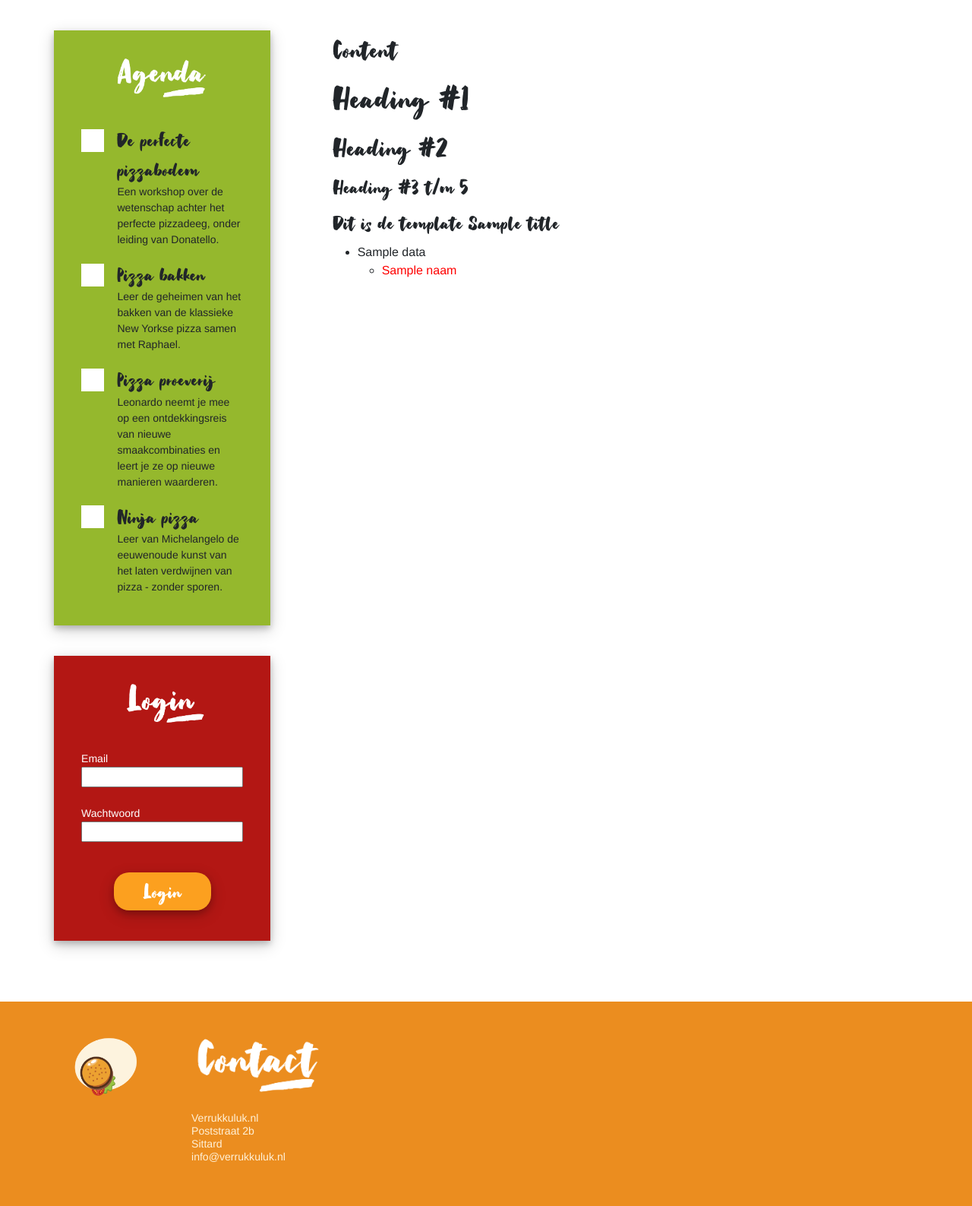
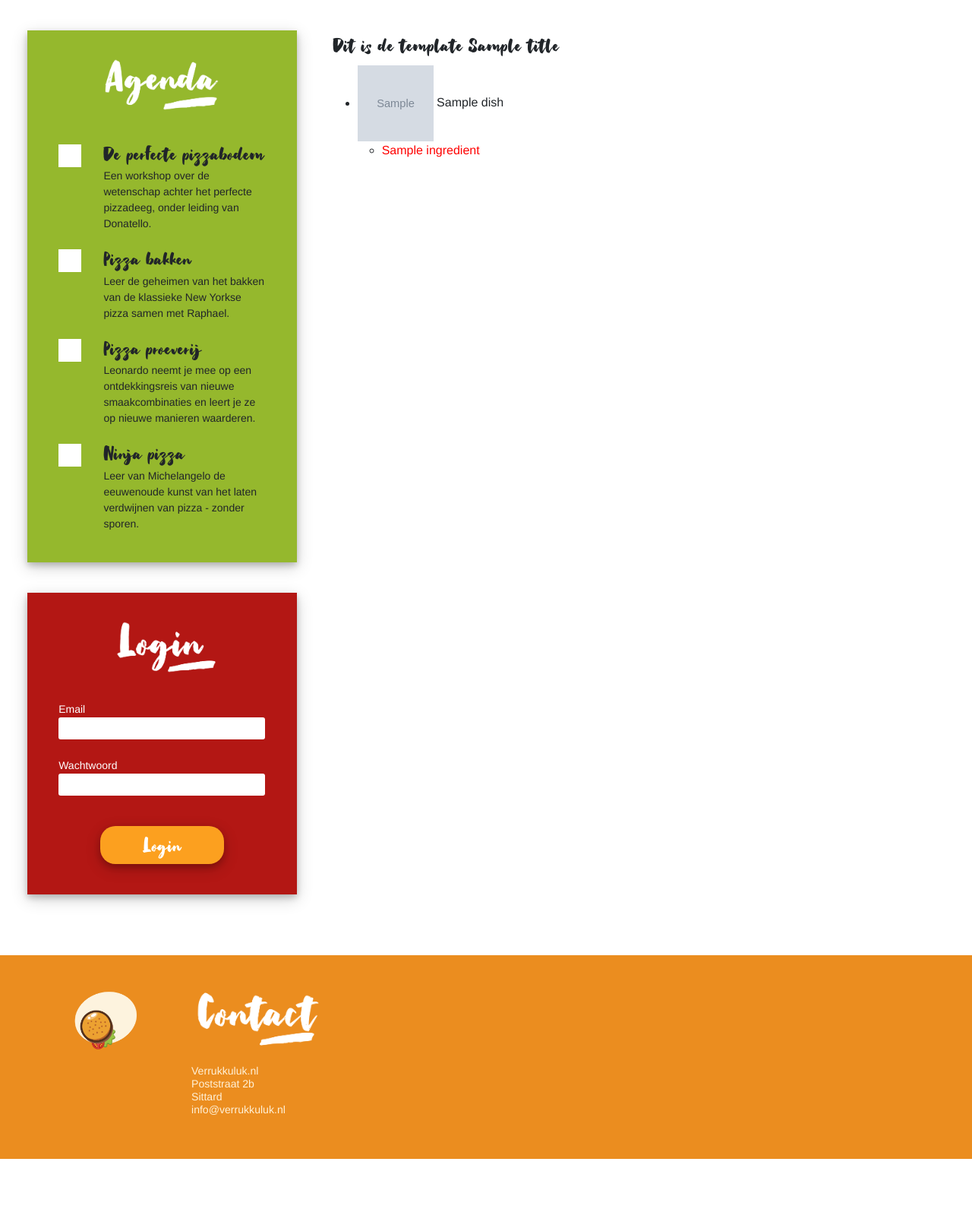
Before and after one commit to LeroyRoncken/educom-verrukkulluk, a PHP site: the page made by templates/homepage.html.twig in a window 1280 px wide. Shown: the part 536-2123 px from the top of the page at 76% size. After the commit the page ends 2061 px from the top, so only its background shows below. Run offline with PHP 8.4, Linux system fonts and the light colour scheme; the template is opened without the code that fills it: most values are stand-ins (such as "Sample title", 1, 10 or a date in 2020); grey boxes marked "Sample" are stand-in pictures; some libraries are stand-ins or nearby versions.

Commit message:
Homepage loop - connectie met database gemaakt (#13)

```diff
--- a/assets/css/main.css
+++ b/assets/css/main.css
@@ -121,6 +121,15 @@ html, body {
     margin: 20px;
 }
 
+.titleLogo{
+    display: block;
+    margin-top: 30px;
+    margin-bottom: 30px;
+    margin-left: auto;
+    margin-right: auto;
+    width: 50%;
+}
+
 .boxShadow{
     box-shadow: 0 4px 8px 0 rgba(0, 0, 0, 0.2), 0 6px 20px 0 rgba(0, 0, 0, 0.19);
 }
@@ -130,15 +139,6 @@ html, body {
     /* width: 100%;
     height: 100%; */
     /* margin: 10%; */
-}
-
-.titleLogo{
-    display: block;
-    margin-top: 30px;
-    margin-bottom: 30px;
-    margin-left: auto;
-    margin-right: auto;
-    width: 50%;
 }
 
 .agendaIcon{
@@ -179,8 +179,10 @@ html, body {
     display: block;
     margin: auto;
     width: 100%;
+    border-radius: 3px;
+    border-style: none;
     color: var(--black);
-    font-size: 14px;
+    font-size: 18px;
 }
 
 .loginButton{
--- a/templates/homepage.html.twig
+++ b/templates/homepage.html.twig
@@ -10,10 +10,10 @@
     $(document).ready( function() {
 
         const mySlides = [
+            { src: "https://static.ah.nl/static/recepten/img_097765_1224x900_JPG.jpg" },
             { src: "https://static.ah.nl/static/recepten/img_RAM_PRD147605_1224x900_JPG.jpg" },
-            { src: "https://static.ah.nl/static/recepten/img_097765_1224x900_JPG.jpg" },
+            { src: "https://static.ah.nl/static/recepten/img_118618_1224x900_JPG.jpg" },
             { src: "https://static.ah.nl/static/recepten/img_RAM_PRD171861_1224x900_JPG.jpg" },
-            { src: "https://static.ah.nl/static/recepten/img_118618_1224x900_JPG.jpg" },
         ]
 
         $("#background-image").vegas({
@@ -30,27 +30,21 @@
 
 {# nu de block content op in de main pagina vullen #}
 {% block content %}
-    {# Dit is commentaar #}
 
-    {# Print #}
-    <h1>Heading #1</h1>
-    <h2>Heading #2</h2>
-    <h3>Heading #3 t/m 5</h3>
-
-    <h4>Dit is de template {{  title }}</h4>
+    <h4>Dit is de template {{ title }}</h4>
 
 {# Loop #}
     <ul>
     {% for record in data %}
         <li>
-            {# <img src="{{ record.foto }}" style="width: 100px; heigfht: 100px;"> #}
+            <img src="{{ record.dish.image }}" style="width: 100px; height: 100px;">
 
-            {{ record.title }}
+            {{ record.dish.name }}
             {# sub-loop #}
             <ul>
-                {% for ingr in record.ingredienten %}
+                {% for ingr in record.ingredients %}
                     <li>
-                        <span {% if ingr.id < 2 %}style='color: #F00'{% endif %}>{{  ingr.naam }}</span>
+                        <span {% if ingr.id < 2 %}style='color: #F00'{% endif %}>{{ ingr.name }}</span>
 
                         {# if #}
                         {%  if ingr.id == 3 %}
--- a/templates/main.html.twig
+++ b/templates/main.html.twig
@@ -2,7 +2,7 @@
 
 <head>
 
-    <title>Het is Verrukkuluk! {{ TITEL }} </title>
+    <title>Het is Verrukkuluk! - {{ title }} - </title>
     <meta http-equiv="Content-Type" content="text/html; charset=UTF-8"/>
 
     <link rel="stylesheet" type="text/css" href="assets/bootstrap/css/bootstrap.css" />
@@ -99,9 +99,9 @@
         {# Agenda #}
             <div class="row">
 
-                <div class="col-2"></div>
+                <div class="col-1"></div>
 
-                <div class="col-8 agenda boxShadow">
+                <div class="col-10 agenda boxShadow">
 
                     <div><img class="titleLogo" src="assets/img/verrukkulluk-agenda.png"></div>
 
@@ -171,7 +171,7 @@
                     </div>
 
                 </div>
-                {# <div class="col-2"></div> #}
+                {# <div class="col-1"></div> #}
             </div>
 
             <div class="row spacer"></div>
@@ -179,9 +179,9 @@
         {# Login form #}
             <div class="row">
 
-                <div class="col-2"></div>
+                <div class="col-1"></div>
 
-                <div class="col-8 login boxShadow">
+                <div class="col-10 login boxShadow">
 
                     <div>
                         <img class="titleLogo" src="assets/img/verrukkulluk-login.png">
@@ -213,12 +213,11 @@
 
     {# Dishes #}
         <div class="col-8">
-            <h2>Content</h2>
             {%  block content %}
             {%  endblock %}
         </div>
 
-        {# Create pagination block in homepage.html.twig instead of the spacers below #}
+        {# Create pagination block in homepage.html.twig, use the spacers below in detail.html.twig #}
         <div class="row spacer"></div>
         <div class="row spacer"></div>
 
```
Lines whose indentation alone changed are shown as unchanged.
